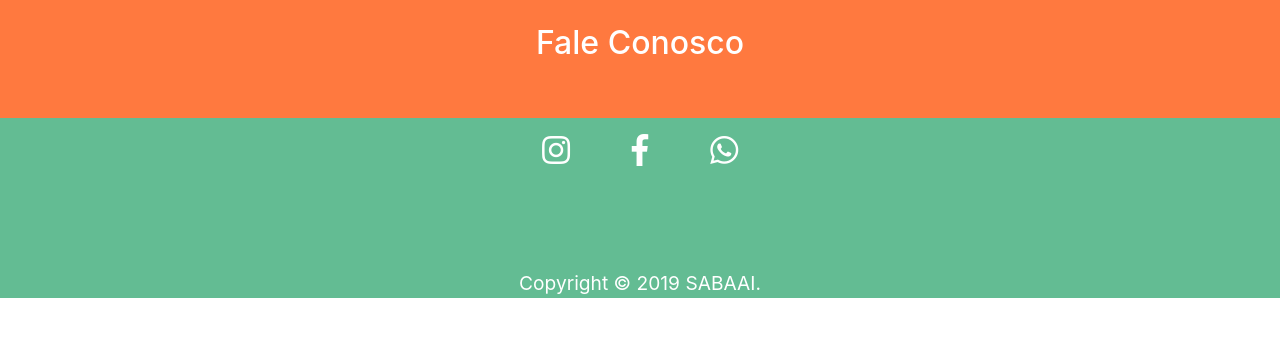
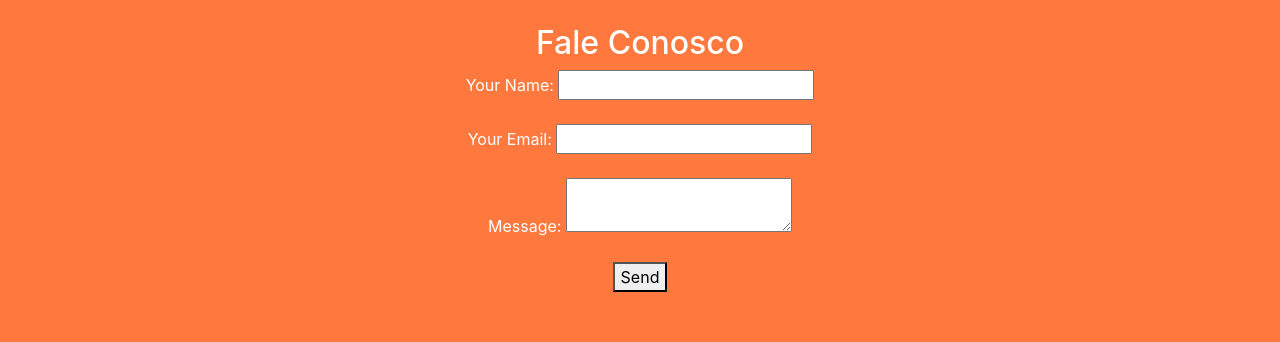
Before and after one commit to Marcicano/sabaai, a React (Create React App) app: page / in a window 1280 px wide. Shown: the part 4157-4499 px from the top of the page. Before the commit the page ends 4455 px from the top, so only its background shows below. Built offline with nearby package versions, Linux system fonts and the light colour scheme.

Commit message:
form Contact

```diff
--- a/public/index.html
+++ b/public/index.html
@@ -28,9 +28,6 @@
       Learn how to configure a non-root public URL by running `npm run build`.
     -->
     <title>Sabaai</title>
-    <script src="https://unpkg.com/react@16/umd/react.development.js"></script>
-    <script src="https://unpkg.com/react-dom@16/umd/react-dom.development.js"></script>
-    <script src="https://unpkg.com/babel-standalone@6.15.0/babel.min.js"></script>
   </head>
   <body>
     <!-- A little help for the Netlify bots if you're not using a SSG -->
--- /dev/null
+++ b/src/components/ContactForm.js
@@ -0,0 +1,58 @@
+import React, { Component } from 'react'
+
+const encode = (data) => {
+    return Object.keys(data)
+        .map(key => encodeURIComponent(key) + "=" + encodeURIComponent(data[key]))
+        .join("&");
+}
+
+class ContactForm extends Component {
+    constructor(props) {
+        super(props);
+        this.state = { name: "", email: "", message: "" };
+    }
+
+    /* Here’s the juicy bit for posting the form submission */
+
+    handleSubmit = e => {
+        fetch("/", {
+            method: "POST",
+            headers: { "Content-Type": "application/x-www-form-urlencoded" },
+            body: encode({ "form-name": "contact", ...this.state })
+        })
+            .then(() => alert("Success!"))
+            .catch(error => alert(error));
+
+        e.preventDefault();
+    };
+
+    handleChange = e => this.setState({ [e.target.name]: e.target.value });
+
+    render() {
+        const { name, email, message } = this.state;
+        return (
+            <form onSubmit={this.handleSubmit}>
+                <p>
+                    <label>
+                        Your Name: <input type="text" name="name" value={name} onChange={this.handleChange} />
+                    </label>
+                </p>
+                <p>
+                    <label>
+                        Your Email: <input type="email" name="email" value={email} onChange={this.handleChange} />
+                    </label>
+                </p>
+                <p>
+                    <label>
+                        Message: <textarea name="message" value={message} onChange={this.handleChange} />
+                    </label>
+                </p>
+                <p>
+                    <button type="submit">Send</button>
+                </p>
+            </form>
+        );
+    }
+}
+
+export default ContactForm
--- a/src/components/FaleConosco.js
+++ b/src/components/FaleConosco.js
@@ -1,4 +1,5 @@
 import React from 'react'
+import ContactForm from './ContactForm'
 import {Container,Col, Button, Form, FormGroup, Input, Row } from 'reactstrap';
 
 function FaleConosco() {
@@ -7,11 +8,8 @@
       <div className="FaleConosco-content">
           <h2 className="FaleConosco-title">Fale Conosco</h2>
 
-              <form name="contact" netlify netlify-honeypot="bot-field" hidden>
-                  <input type="text" name="name" />
-                  <input type="email" name="email" />
-                  <textarea name="message"></textarea>
-              </form>
+              <ContactForm />
+
     </div></Container>
   )
 }
```
